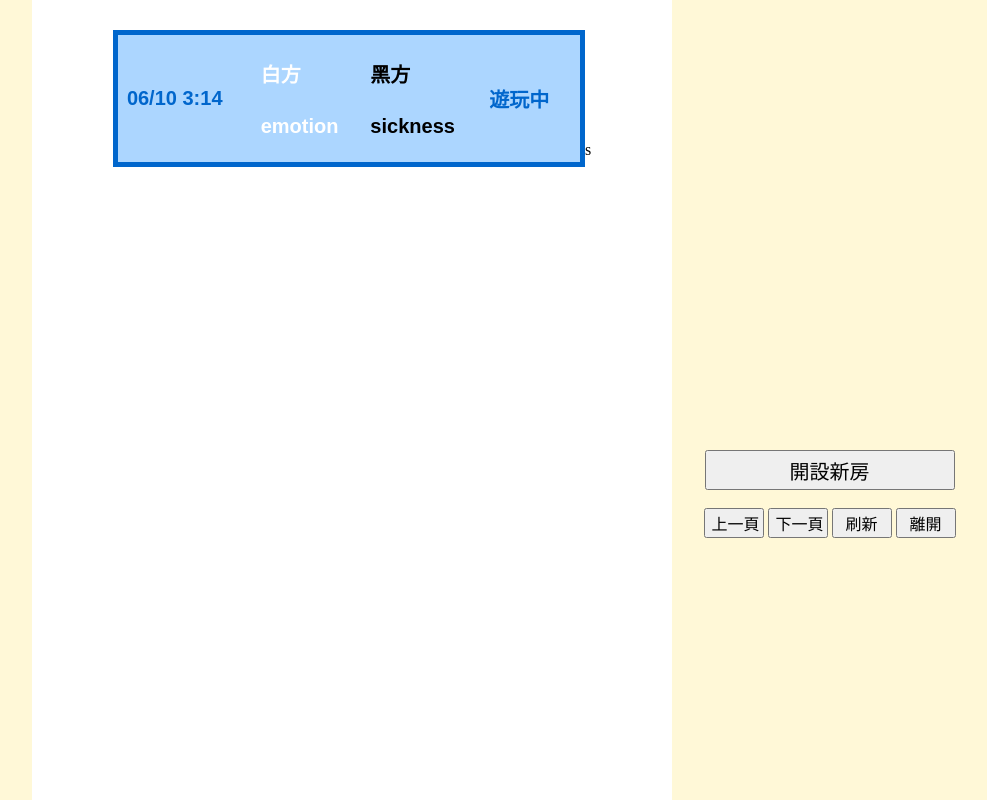
After one commit to emotion0809/chess, a PHP site: page /lobby.php in a window 1280 px wide. The commit adds this page. Shown: the whole page, without its empty margins (292-1279 px from the left). Run offline with PHP 8.4, Linux system fonts and the light colour scheme.

Commit message:
chess0.2 完成lobby介面

```diff
--- /dev/null
+++ b/lobby.php
@@ -0,0 +1,56 @@
+<html>
+    <head>
+        <title>西洋棋-大廳</title>
+        <style type ="text/css">
+        .container{width:100%;height:100%}
+        .left{width:25%;height:100%;margin:0px;background-color:#FFF8D7;display:inline-block;vertical-align:top}
+        .center{width:50%;height:100%;margin:0px;background-color:#FFFFFF;display:inline-block;text-align: center;vertical-align:top}
+        .right{width:24%;height:100%;margin:0px;background-color:#FFF8D7;display:inline-block;vertical-align:top}
+        .table{background-color:#FFFFFF;border-color:#0066CC;line-height:30px}
+        .table-button{background-color:#ACD6FF;line-height:20px;border:5px #0066CC solid}
+        .table-table{font-size:20px;font-weight:bold}
+        .button{height:50px;margin-top:450px;text-align: center}
+        .newtable-button{width:250px;height:40px;font-size:20px}
+        .other-button{width:60px;height:30px;line-height:30px;font-size:16px}
+        </style>
+    </head>
+    <body style = "margin:0px;background-color:#FFF8D7">
+        <div class = "container">
+            <div class = "left"></div>
+            <div class = "center">
+                <form class = "table">
+                    <br/>
+                    <button type="submit" class = "table-button">
+                        <br/>
+                        <table width = "450px" hight = "300px" cellpading = "1000" class = "table-table">
+                            <tr>
+                                <td rowspan = "2" style = "color:#0066CC">06/10 3:14</td>
+                                <td style = "color:#FFFFFF">白方</td>
+                                <td>黑方</td>
+                                <td rowspan = "2" style = "color:#0066CC">遊玩中</td>
+                            </tr>
+                            <tr>
+                                <td style = "color:#FFFFFF"><br/>emotion</td>
+                                <td><br/>sickness</td>
+                            </tr>
+                        </table>
+                        <br/>
+                    </button>s
+                </form>
+            </div>
+            <div class = "right">
+                <div class = "button">
+                    <form>
+                        <input type="submit" value="開設新房" class = "newtable-button">
+                        <br/>
+                        <br/>
+                        <input type="submit" value="上一頁" class = "other-button">
+                        <input type="submit" value="下一頁" class = "other-button">
+                        <input type="submit" value="刷新" class = "other-button">
+                        <input type="submit" value="離開" class = "other-button">
+                    </form>
+                </div>
+            </div>
+        </div>
+    </body>
+</html>
```
Also changed, not shown: index.php (+16 -8 lines), signIn.php (+4 -4 lines), signUp.php (added, +55 -0 lines).
